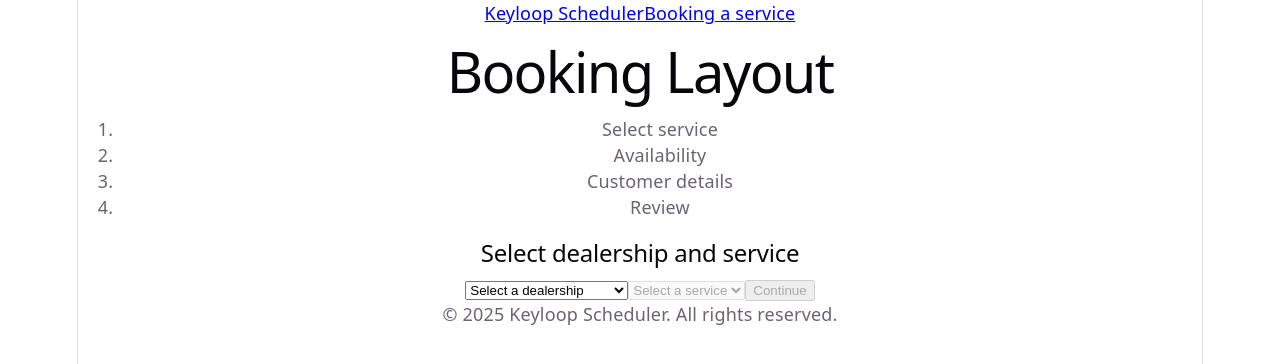
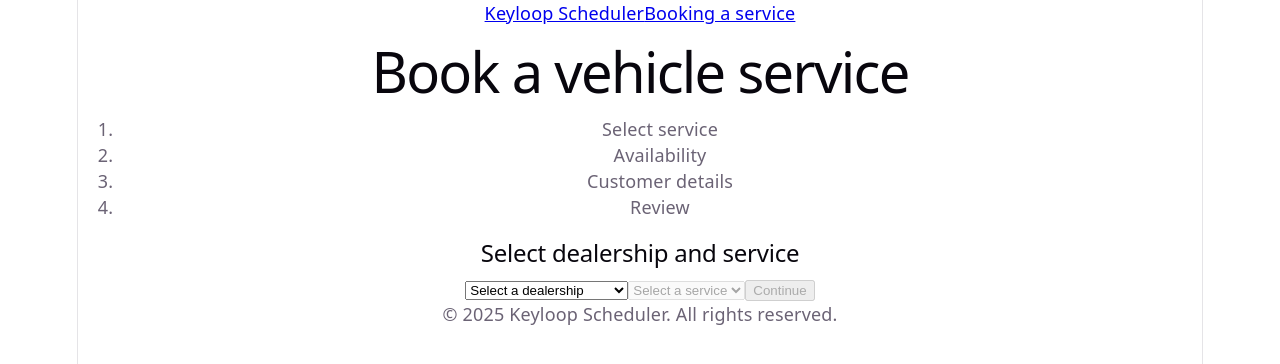
Before and after one commit to trienpq123/keyloop-the-unified-service-scheduler, a React (Vite) app in the folder fe/keyloop-service-schedule-web/: page /booking in a window 1280 px wide. Shown: the top 364 px of the page. Built offline with nearby package versions, Linux system fonts and the light colour scheme.

Commit message:
feat(frontend): preserve booking draft with context reducer

```diff
--- /dev/null
+++ b/fe/keyloop-service-schedule-web/src/features/bookings/BookingContext.tsx
@@ -0,0 +1,28 @@
+import { createContext, useContext, useReducer, type PropsWithChildren } from "react";
+import type { BookingAction, BookingDraft } from "./booking.types"
+import { bookingReducer, initialBookingDraft } from "./booking.reduce";
+
+type BookingContextType = {
+    state: BookingDraft;
+    dispatch: React.Dispatch<BookingAction>;
+}
+
+const BookingContext = createContext<BookingContextType | null>(null);
+
+export function BookingProvider({ children }: PropsWithChildren) {
+    const [state, dispatch] = useReducer(bookingReducer, initialBookingDraft);
+    return (
+        <BookingContext.Provider value={{ state, dispatch }}>
+            {children}
+        </BookingContext.Provider>
+    )
+}
+
+export function useBookings(): BookingContextType {
+    const context = useContext(BookingContext);
+    console.log(context);
+    if (!context) {
+        throw new Error("useBookings must be used within a BookingProvider");
+    }
+    return context;
+}
--- /dev/null
+++ b/fe/keyloop-service-schedule-web/src/features/bookings/booking.reduce.ts
@@ -0,0 +1,27 @@
+import type { BookingAction, BookingDraft } from "./booking.types";
+
+export const initialBookingDraft: BookingDraft = {
+    dealershipId: null,
+    serviceTypeId: null,
+    requestedStartAt: null,
+}
+
+export function bookingReducer(state: BookingDraft, action: BookingAction): BookingDraft {
+    switch (action.type) {
+        case 'service-selection-saved':
+            return {
+                ...state,
+                dealershipId: action.payload.dealershipId,
+                serviceTypeId: action.payload.serviceTypeId,
+            };
+        case 'availability-saved':
+            return {
+                ...state,
+                requestedStartAt: action.payload.requestedStartAt,
+            };
+        case 'booking-reset':
+            return initialBookingDraft;
+        default:
+            return state;
+    }
+}
--- a/fe/keyloop-service-schedule-web/src/layouts/BookingLayout.tsx
+++ b/fe/keyloop-service-schedule-web/src/layouts/BookingLayout.tsx
@@ -1,10 +1,12 @@
 import { Outlet } from "react-router";
+import { BookingProvider } from "../features/bookings/BookingContext";
 
 export function BookingLayout() {
     return (
+        <BookingProvider>
             <section>
                 <header>
-                <h1>Booking Layout</h1>
+                    <h1>Book a vehicle service</h1>
 
                     <ol>
                         <li>Select service</li>
@@ -16,5 +18,6 @@
 
                 <Outlet />
             </section>
+        </BookingProvider>
     )
 }
--- a/fe/keyloop-service-schedule-web/src/pages/booking/AvailabilityPage.tsx
+++ b/fe/keyloop-service-schedule-web/src/pages/booking/AvailabilityPage.tsx
@@ -1,15 +1,11 @@
-import { Link, useLocation } from "react-router";
-
-type AvailabilityLocationService = {
-    dealershipId: number;
-    serviceTypeId: number;
-}
+import { Link } from "react-router";
+import { useBookings } from "../../features/bookings/BookingContext";
 
 export const AvailabilityPage = () => {
-    const location = useLocation();
-    const selection = location.state as AvailabilityLocationService | null;
+    const { state } = useBookings();
+    console.log(state);
 
-    if (!selection) {
+    if (!state.dealershipId || !state.serviceTypeId) {
         return (
             <section>
                 <h2>Check availability</h2>
@@ -23,8 +19,8 @@
         <section>
             <h2>Check availability</h2>
 
-            <p>Dealership ID: {selection.dealershipId}</p>
-            <p>Service type ID: {selection.serviceTypeId}</p>
+            <p>Dealership ID: {state.dealershipId}</p>
+            <p>Service type ID: {state.serviceTypeId}</p>
 
             <Link to="/booking">Back</Link>
             {' | '}
--- a/fe/keyloop-service-schedule-web/src/pages/booking/SelectServicePage.tsx
+++ b/fe/keyloop-service-schedule-web/src/pages/booking/SelectServicePage.tsx
@@ -1,6 +1,7 @@
 import { useNavigate } from "react-router";
 import type { Dealership } from "../../types/api";
 import { useState, type ChangeEvent } from "react";
+import { useBookings } from "../../features/bookings/BookingContext";
 
 const dealerships = [
     {
@@ -36,6 +37,9 @@
 
 export const SelectServicePage = () => {
     const navigate = useNavigate();
+    const { state, dispatch } = useBookings();
+
+    console.log(state);
 
     const [dealershipId, setDealershipId] = useState<number | null>(null);
     const [serviceTypeId, setServiceTypeId] = useState<number | null>(null);
@@ -63,12 +67,14 @@
         event.preventDefault();
 
         if (canContinue) {
-            navigate('/booking/availability', {
-                state: {
+            dispatch({
+                type: 'service-selection-saved',
+                payload: {
                     dealershipId: selectedDealership.id,
                     serviceTypeId: selectedService.id,
                 }
             });
+            navigate('/booking/availability');
         }
     }
 
```
Also changed, not shown: fe/keyloop-service-schedule-web/src/features/bookings/booking.types.ts (added, +29 -0 lines). Lines whose indentation alone changed are shown as unchanged.
